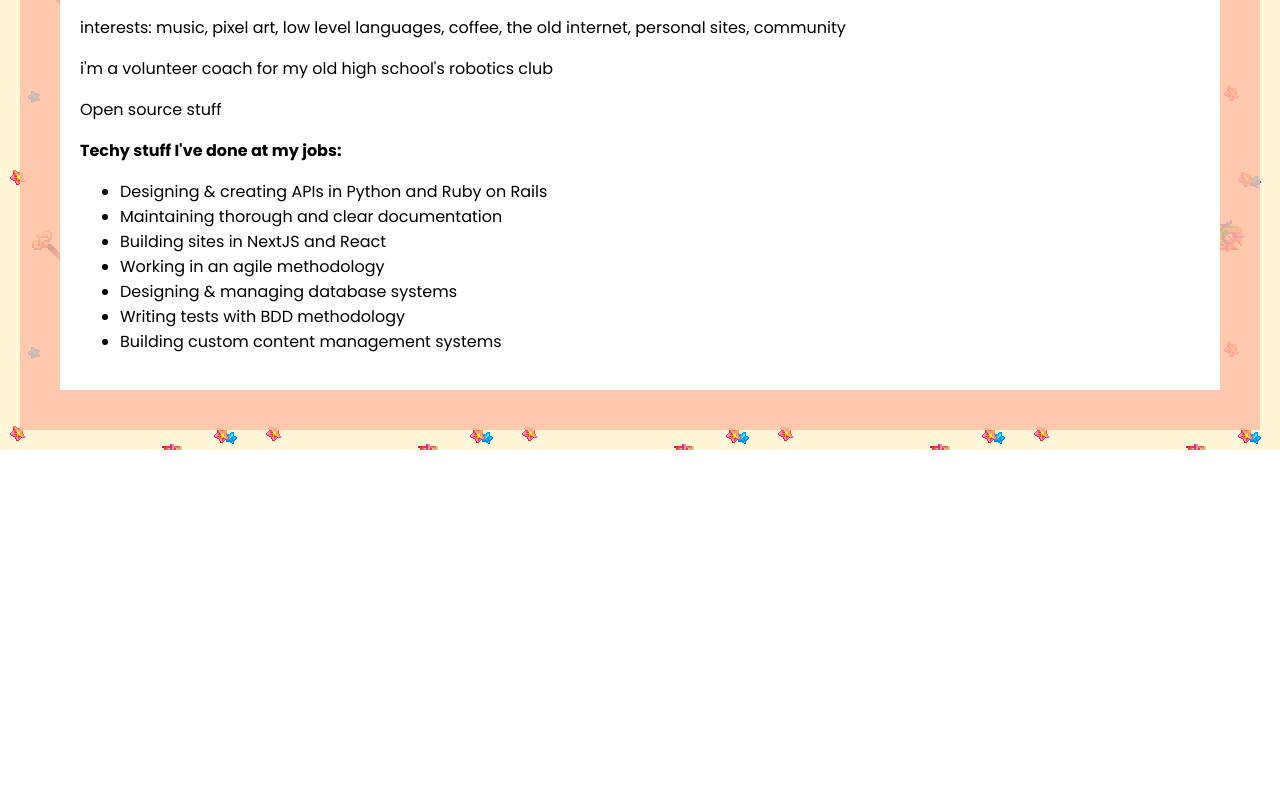
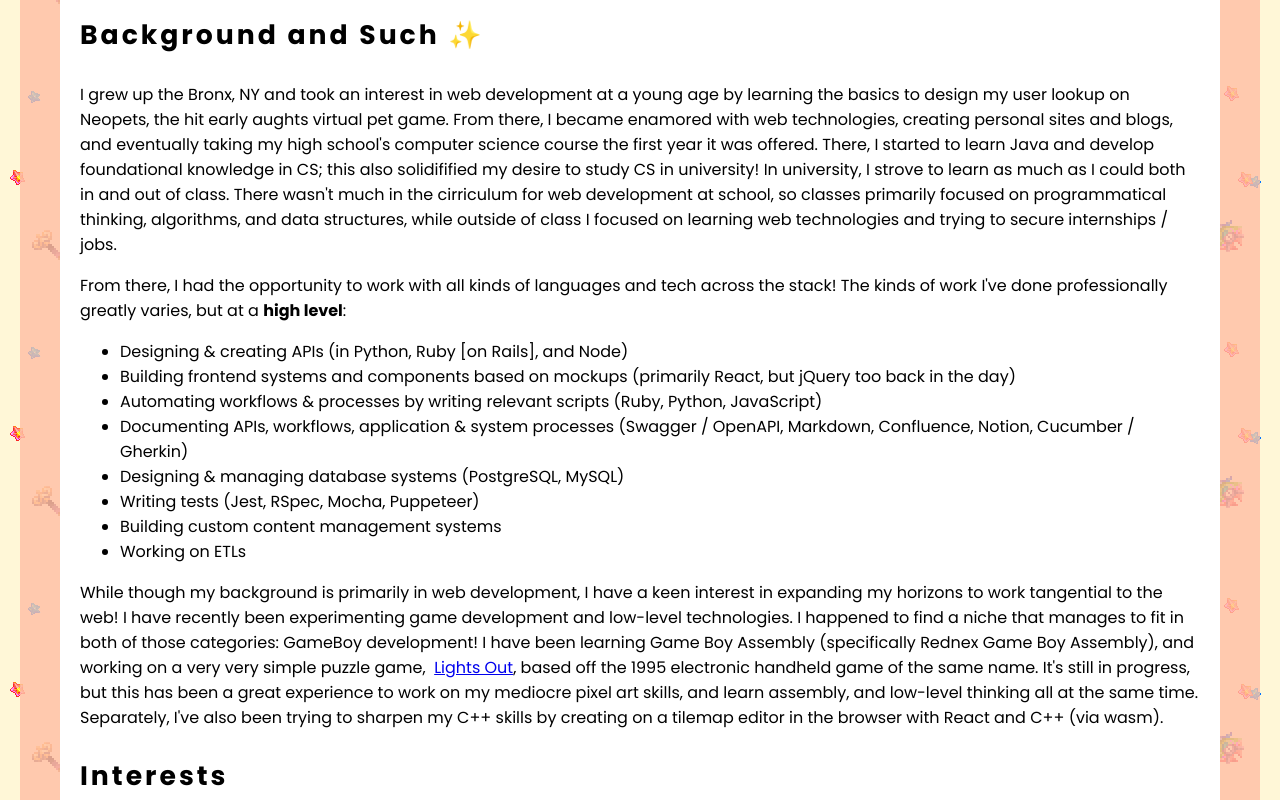
Before and after one commit to walshyb/walshyb.github.io, a React (Create React App) app: page / in a window 1280 px wide. Shown: the part 2920-3720 px from the top of the page. Before the commit the page ends 3370 px from the top, so only its background shows below. Built offline with nearby package versions, Linux system fonts and the light colour scheme; a web font is replaced by a local one.

Commit message:
About meeeee~~~~

```diff
--- a/src/components/About.jsx
+++ b/src/components/About.jsx
@@ -11,6 +11,79 @@ export default function About() {
         <img src={WinkImage} className="wink" alt="a wink ;)" />
       </h3>
 
+      <h3>Background and Such ✨</h3>
+
+      <p>
+        I grew up the Bronx, NY and took an interest in web development at a
+        young age by learning the basics to design my user lookup on Neopets,
+        the hit early aughts virtual pet game. From there, I became enamored
+        with web technologies, creating personal sites and blogs, and eventually
+        taking my high school's computer science course the first year it was
+        offered. There, I started to learn Java and develop foundational
+        knowledge in CS; this also solidifified my desire to study CS in
+        university! In university, I strove to learn as much as I could both in
+        and out of class. There wasn't much in the cirriculum for web
+        development at school, so classes primarily focused on programmatical
+        thinking, algorithms, and data structures, while outside of class I
+        focused on learning web technologies and trying to secure internships /
+        jobs.
+      </p>
+
+      <p>
+        From there, I had the opportunity to work with all kinds of languages
+        and tech across the stack! The kinds of work I've done professionally
+        greatly varies, but at a <strong>high level</strong>:
+      </p>
+
+      <ul>
+        <li>
+          Designing & creating APIs (in Python, Ruby [on Rails], and Node)
+        </li>
+        <li>
+          Building frontend systems and components based on mockups (primarily
+          React, but jQuery too back in the day)
+        </li>
+        <li>
+          Automating workflows &amp; processes by writing relevant scripts
+          (Ruby, Python, JavaScript){" "}
+        </li>
+        <li>
+          Documenting APIs, workflows, application &amp; system processes
+          (Swagger / OpenAPI, Markdown, Confluence, Notion, Cucumber / Gherkin)
+        </li>
+        <li>Designing & managing database systems (PostgreSQL, MySQL)</li>
+        <li>Writing tests (Jest, RSpec, Mocha, Puppeteer)</li>
+        <li>Building custom content management systems</li>
+        <li>Working on ETLs</li>
+      </ul>
+
+      <p>
+        While though my background is primarily in web development, I have a
+        keen interest in expanding my horizons to work tangential to the web! I
+        have recently been experimenting game development and low-level
+        technologies. I happened to find a niche that manages to fit in both of
+        those categories: GameBoy development! I have been learning Game Boy
+        Assembly (specifically Rednex Game Boy Assembly), and working on a very
+        very simple puzzle game, &nbsp;
+        <a href="https://github.com/walshyb/lights-out-gb" target="_blank">
+          Lights Out
+        </a>
+        , based off the 1995 electronic handheld game of the same name. It's
+        still in progress, but this has been a great experience to work on my
+        mediocre pixel art skills, and learn assembly, and low-level thinking
+        all at the same time. Separately, I've also been trying to sharpen my
+        C++ skills by creating on a tilemap editor in the browser with React and
+        C++ (via wasm).
+      </p>
+
+      {/*<p>
+        Having started working in a professional setting relatively early in my
+        software career, it's been really interesting to see how quickly and the
+        way the internet, as well as web tech, has evolved over time!
+      </p>*/}
+
+      <h3>Interests</h3>
+
       <p>
         interests: music, pixel art, low level languages, coffee, the old
         internet, personal sites, community
@@ -19,18 +92,7 @@ export default function About() {
 
       <p>Open source stuff</p>
 
-      <p>
-        <b>Techy stuff I've done at my jobs:</b>
-      </p>
-      <ul>
-        <li>Designing & creating APIs in Python and Ruby on Rails</li>
-        <li>Maintaining thorough and clear documentation</li>
-        <li>Building sites in NextJS and React</li>
-        <li>Working in an agile methodology</li>
-        <li>Designing & managing database systems</li>
-        <li>Writing tests with BDD methodology</li>
-        <li>Building custom content management systems</li>
-      </ul>
+      <h3>About this Site!!</h3>
     </section>
   );
 }
```
